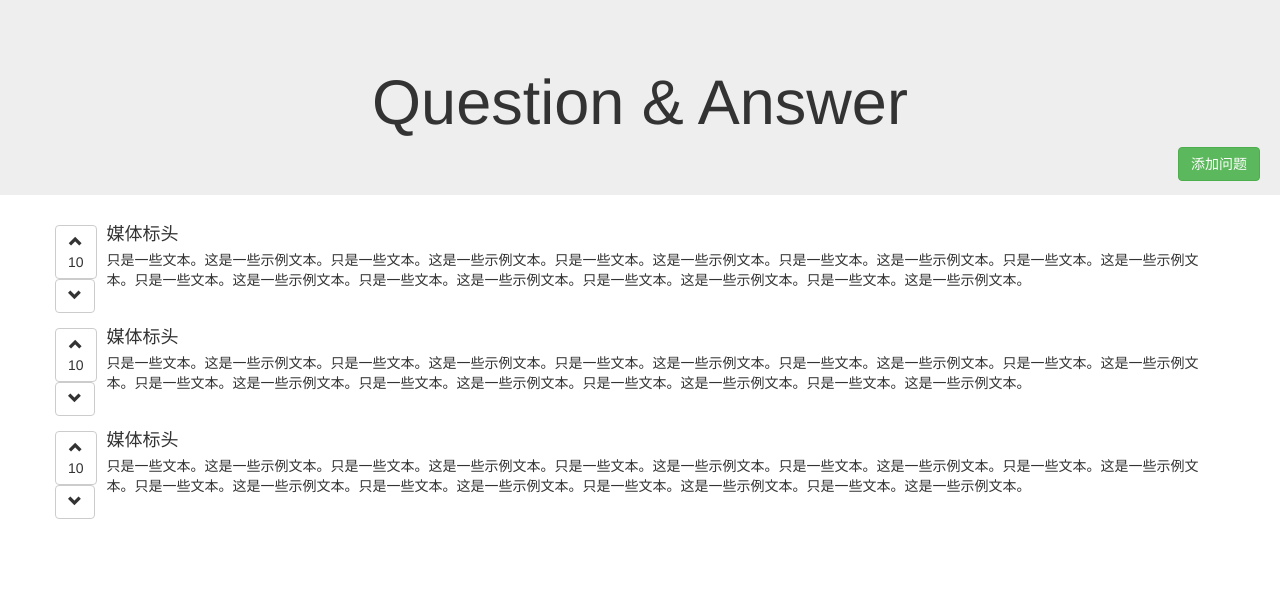
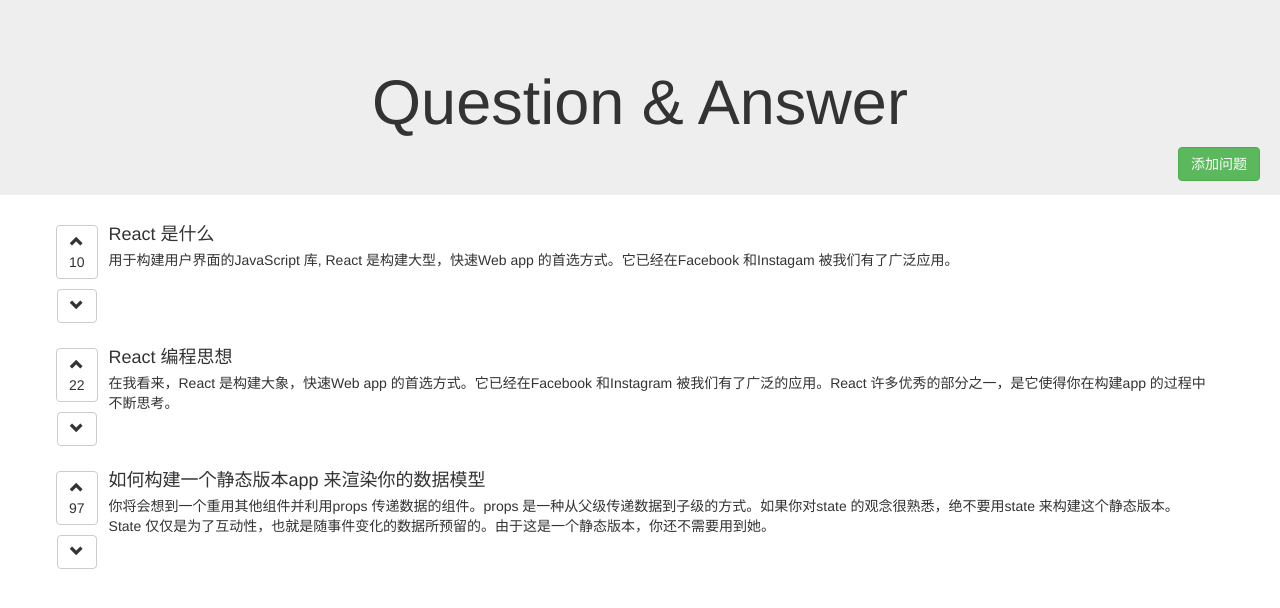
Before and after one commit to JobbyM/react-QA-app, a React (Create React App) app: page / in a window 1280 px wide. Shown: the top 608 px of the page. Built offline with nearby package versions, Linux system fonts and the light colour scheme.

Commit message:
add questions default data

```diff
--- a/src/QuestionApp.js
+++ b/src/QuestionApp.js
@@ -7,8 +7,29 @@
 
   constructor(props){
     super(props)
+    let questions = [
+      {
+        id:1,
+        title: 'React 是什么',
+        description: '用于构建用户界面的JavaScript 库, React 是构建大型，快速Web app 的首选方式。它已经在Facebook 和Instagam 被我们有了广泛应用。',
+        voteCount: 10
+      },
+      {
+        id:2,
+        title: 'React 编程思想',
+        description: '在我看来，React 是构建大象，快速Web app 的首选方式。它已经在Facebook 和Instagram 被我们有了广泛的应用。React 许多优秀的部分之一，是它使得你在构建app 的过程中不断思考。',
+        voteCount: 22
+      },
+      {
+        id:3,
+        title: '如何构建一个静态版本app 来渲染你的数据模型',
+        description: '你将会想到一个重用其他组件并利用props 传递数据的组件。props 是一种从父级传递数据到子级的方式。如果你对state 的观念很熟悉，绝不要用state 来构建这个静态版本。State 仅仅是为了互动性，也就是随事件变化的数据所预留的。由于这是一个静态版本，你还不需要用到她。',
+        voteCount: 97
+      }
+    ]
     this.state = {
-      onToggleForm: false
+      onToggleForm: false,
+      questions: questions
     }
   }
 
@@ -31,7 +52,8 @@
           <QuestionForm
             formDisplay={this.state.formDisplay}
             onToggleForm={()=>this.onToggleForm()}/>
-          <QuestionList />
+          <QuestionList
+            questions={this.state.questions}/>
         </div>
       </div>
     )
--- a/src/QuestionItem.css
+++ b/src/QuestionItem.css
@@ -1,3 +1,10 @@
+.media-left{
+  text-align: center;
+  width:70px;
+}
+.media-left .btn{
+  margin-bottom: 10px;
+}
 .vote-count {
   display: block;
 }
--- a/src/QuestionItem.js
+++ b/src/QuestionItem.js
@@ -8,15 +8,15 @@
         <div className="media-left">
           <button className="btn btn-default">
             <span className="glyphicon glyphicon-chevron-up"></span>
-            <span className="vote-count">10</span>
+            <span className="vote-count">{this.props.voteCount}</span>
           </button>
           <button className="btn btn-default">
             <span className="glyphicon glyphicon-chevron-down"></span>
           </button>
         </div>
         <div className="media-body">
-          <h4 className="media-heading">媒体标头</h4>
-          <p>只是一些文本。这是一些示例文本。只是一些文本。这是一些示例文本。只是一些文本。这是一些示例文本。只是一些文本。这是一些示例文本。只是一些文本。这是一些示例文本。只是一些文本。这是一些示例文本。只是一些文本。这是一些示例文本。只是一些文本。这是一些示例文本。只是一些文本。这是一些示例文本。</p>
+          <h4 className="media-heading">{this.props.title}</h4>
+          <p>{this.props.desc}</p>
         </div>
       </div>
     )
--- a/src/QuestionList.js
+++ b/src/QuestionList.js
@@ -3,11 +3,18 @@
 
 class QuestionList extends Component {
   render() {
+    let questions = this.props.questions
+    let questionsComp = questions.map(function(q){
+      return <QuestionItem
+                key={q.id}
+                questionKey={q.id}
+                title={q.title}
+                desc={q.description}
+                voteCount={q.voteCount}/>
+    })
     return (
       <div id="questions">
-        <QuestionItem />
-        <QuestionItem />
-        <QuestionItem />
+        {questionsComp}
       </div>
     )
   }
```
